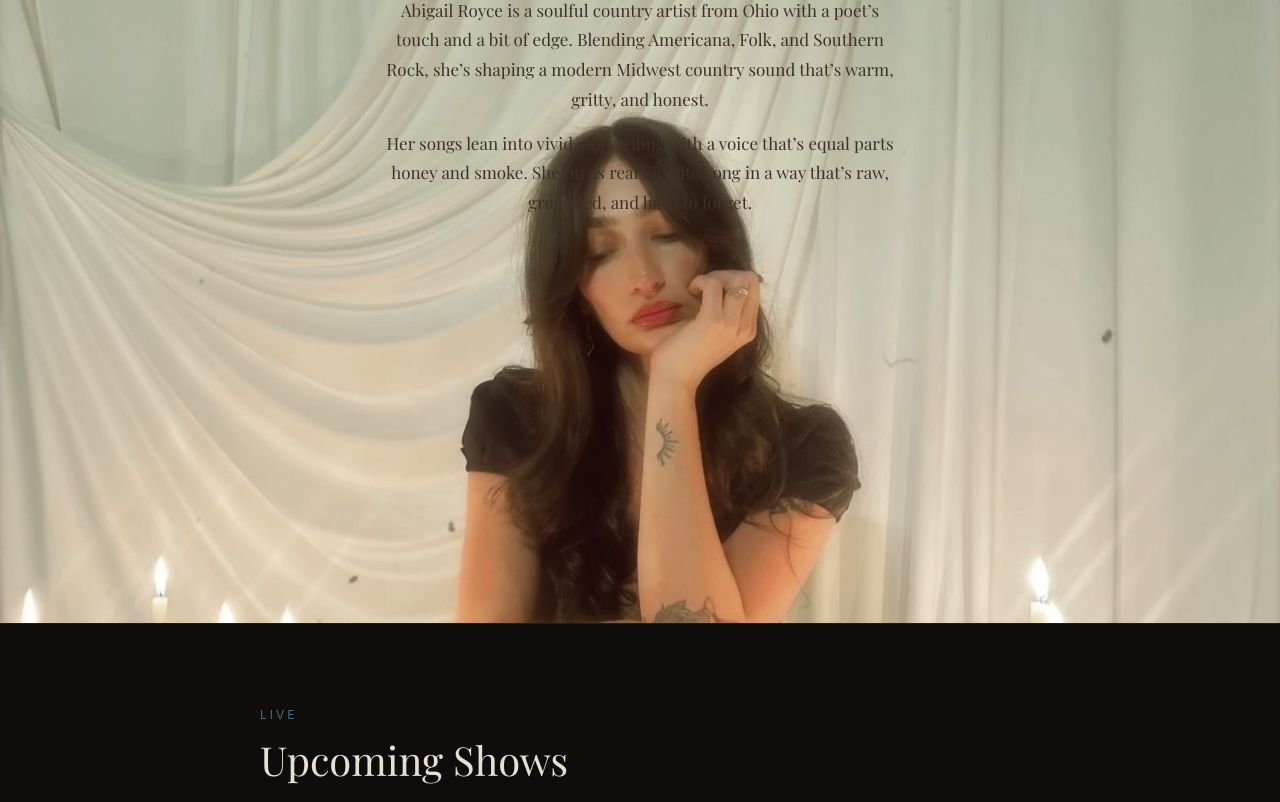
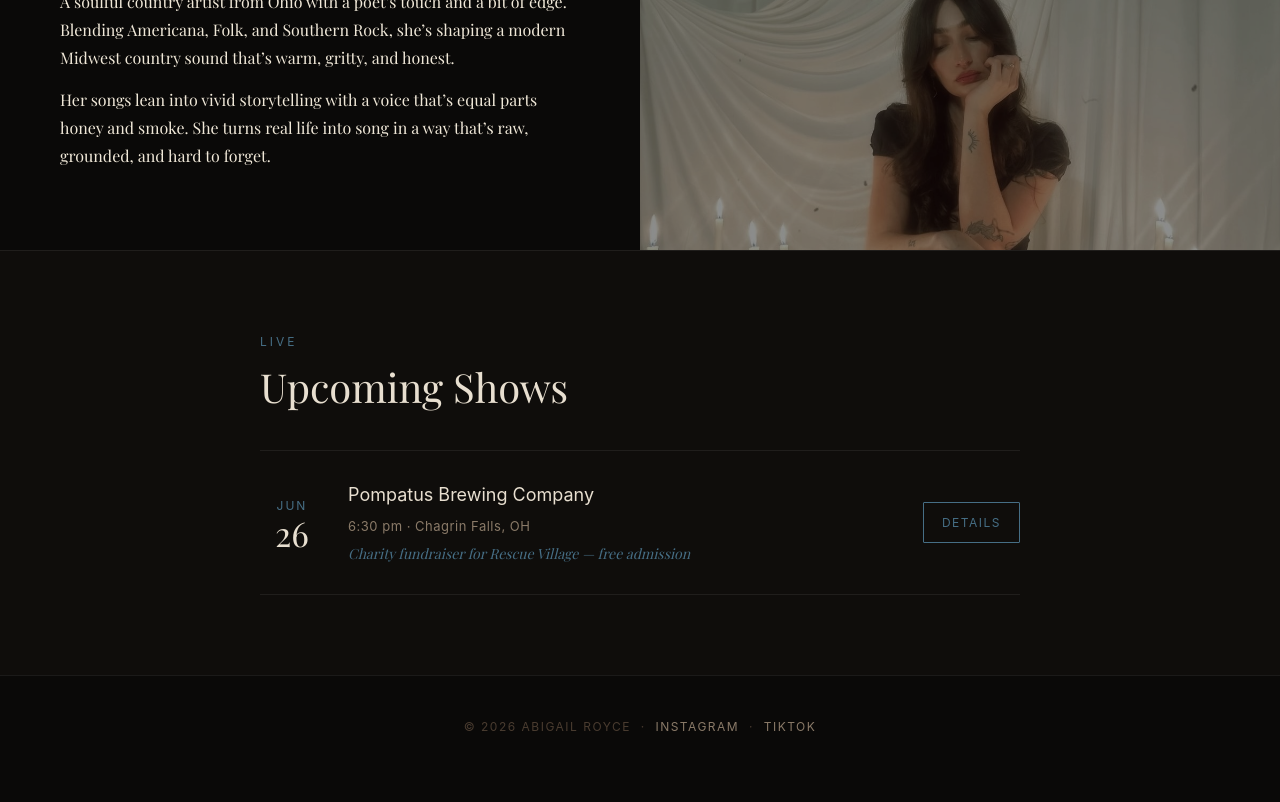
Before and after one commit to Joelynn94/abigail-royce, a plain HTML site: page index.html in a window 1280 px wide. Shown: the part 1487-2289 px from the top of the page. After the commit the page ends 2264 px from the top, so only its background shows below. Drawn offline with nearby package versions, Linux system fonts and the light colour scheme; a web font is replaced by a local one.

Commit message:
chore: enhance bio section styles and layout for improved responsiveness

```diff
--- a/index.html
+++ b/index.html
@@ -356,16 +356,12 @@
       #bio {
         position: relative;
         isolation: isolate;
-        min-height: 80svh;
+        min-height: 90svh;
         overflow: hidden;
         display: flex;
-        align-items: flex-start;
-        padding: 100px 24px;
-
-        @media (min-width: 1200px) {
-          min-height: 100svh;
-          padding: 80px 24px;
-        }
+        flex-direction: column;
+        justify-content: flex-start;
+        padding: 60px 24px;
       }
 
       #bio picture {
@@ -380,30 +376,95 @@
         object-fit: cover;
         object-position: center 30%;
         display: block;
+        filter: brightness(0.55) saturate(0.8);
+      }
+
+      #bio::before {
+        content: "";
+        position: absolute;
+        inset: 0;
+        z-index: 1;
+        background: linear-gradient(
+          to bottom,
+          rgba(10, 9, 8, 0.72) 0%,
+          rgba(10, 9, 8, 0.55) 50%,
+          transparent 100%
+        );
+        pointer-events: none;
       }
 
       #bio .section-inner {
         position: relative;
-        z-index: 1;
-        max-width: 520px;
+        z-index: 2;
+        max-width: 560px;
+        margin: 0 auto;
         text-align: center;
       }
 
       #bio h2 {
-        color: #1a1208;
+        color: var(--ink);
         margin-bottom: 16px;
         font-size: clamp(28px, 3vw, 48px);
       }
 
       .bio-text p:not(.section-label) {
-        color: #3e3028;
-        font-size: 17px;
+        color: var(--warm-cream);
+        font-size: 16px;
         line-height: 1.75;
         margin-bottom: 14px;
       }
 
       .bio-text p:last-child {
         margin-bottom: 0;
+      }
+
+      @media (min-width: 480px) {
+        #bio {
+          min-height: 70svh;
+        }
+      }
+
+      /* Desktop — switch to two-column, drop the overlay */
+      @media (min-width: 1024px) {
+        #bio {
+          display: grid;
+          grid-template-columns: 1fr 1fr;
+          min-height: 50svh;
+          padding: 0;
+        }
+
+        #bio::before {
+          display: none;
+        }
+
+        #bio picture {
+          display: block;
+        }
+
+        .bio-img {
+          position: relative;
+          inset: unset;
+          width: 100%;
+          height: 100%;
+          object-fit: cover;
+          object-position: center 30%;
+          filter: brightness(0.55) saturate(0.8);
+        }
+
+        #bio .section-inner {
+          padding: 80px 60px;
+          display: flex;
+          flex-direction: column;
+          justify-content: center;
+          max-width: none;
+          margin: 0;
+          text-align: left;
+          background: var(--page);
+        }
+
+        #bio h2 {
+          font-size: clamp(28px, 2.5vw, 48px);
+        }
       }
 
       /* ── SHOWS ── */
@@ -873,10 +934,9 @@
           <h2 id="bio-heading">Abigail Royce</h2>
 
           <p>
-            Abigail Royce is a soulful country artist from Ohio with a poet’s
-            touch and a bit of edge. Blending Americana, Folk, and Southern
-            Rock, she’s shaping a modern Midwest country sound that’s warm,
-            gritty, and honest.
+            A soulful country artist from Ohio with a poet’s touch and a bit of
+            edge. Blending Americana, Folk, and Southern Rock, she’s shaping a
+            modern Midwest country sound that’s warm, gritty, and honest.
           </p>
           <p>
             Her songs lean into vivid storytelling with a voice that’s equal
```
